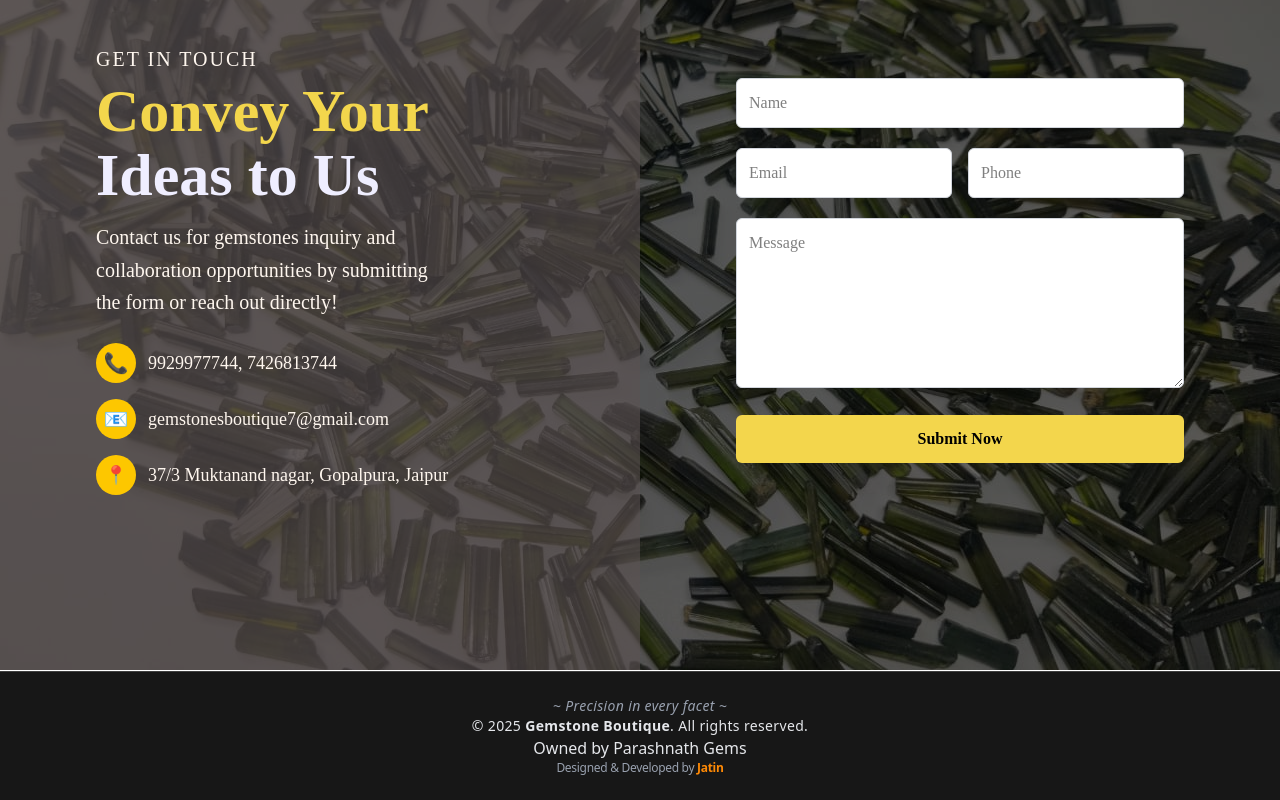
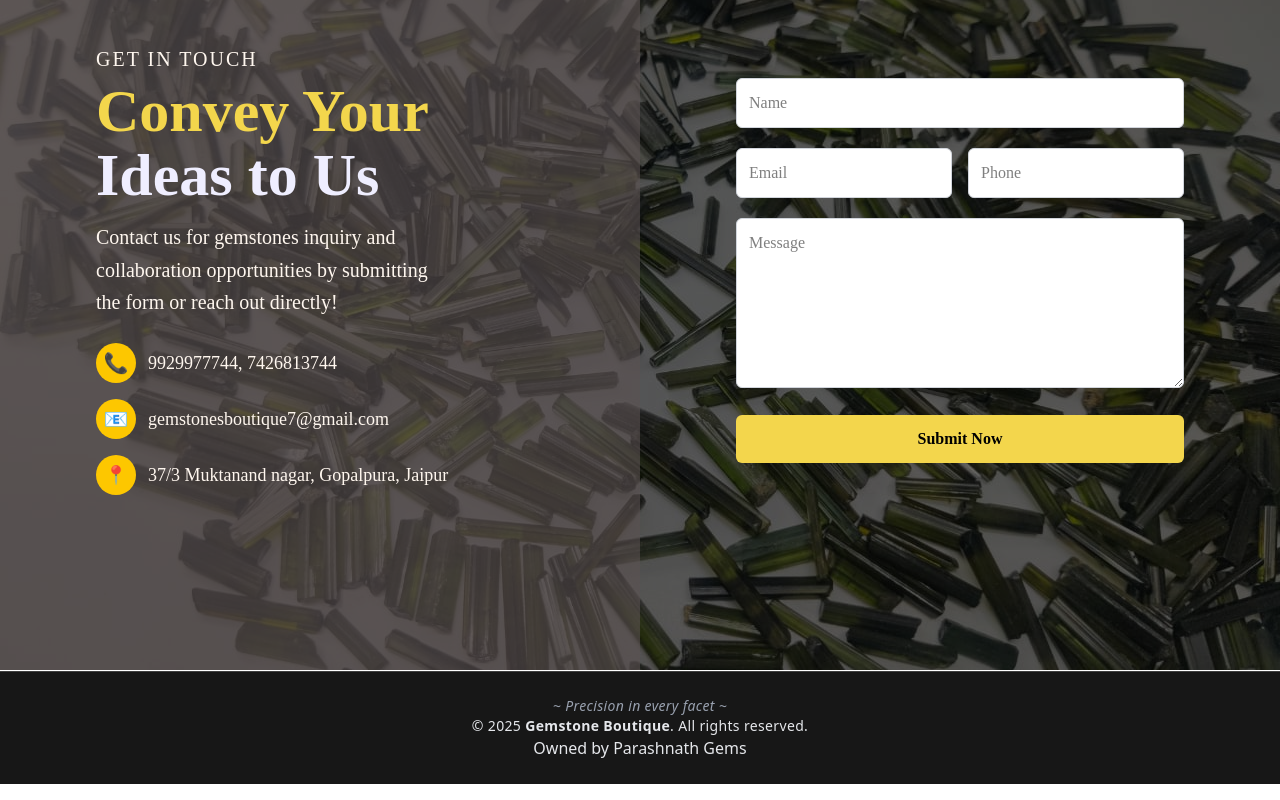
Before and after one commit to JatinMehta007/Freelance-project, a React (Vite) app: page / in a window 1280 px wide. Shown: the part 4336-5136 px from the top of the page. Built offline with nearby package versions, Linux system fonts and the light colour scheme; a web font is replaced by a local one.

Commit message:
Add image

```diff
--- a/src/components/allSlides.js
+++ b/src/components/allSlides.js
@@ -876,7 +876,7 @@ export const allSlides = [
       "background": "black",
       "Interesting_Facts": "Displays A Magical Glow; Symbol Of New Beginnings.",
       "Popular_Uses": "Loved In Ethereal, Boho, And Moon-Inspired Collections.",
-      "Stock_Information": "Any Available in peach and white",
+      "Stock_Information": "Also Available in peach and white",
       "type": "semi-precious"
     },
     {
@@ -886,7 +886,7 @@ export const allSlides = [
       "background": "black",
       "Interesting_Facts": "Displays A Magical Glow; Symbol Of New Beginnings.",
       "Popular_Uses": "Loved In Ethereal, Boho, And Moon-Inspired Collections.",
-      "Stock_Information": "Any Available in peach and white",
+      "Stock_Information": "Also Available in peach and white",
       "type": "semi-precious"
     }
   ],
--- a/src/pages/Footer.jsx
+++ b/src/pages/Footer.jsx
@@ -12,17 +12,7 @@ export const Footer = forwardRef((props, ref) => {
   <p className="text-base ">
     Owned by Parashnath Gems
   </p>
-  <p className="text-xs text-gray-400 tracking-tight">
-    Designed & Developed by{" "}
-    <a
-      href="https://your-portfolio-link.com"
-      className="font-semibold text-orange-400 hover:text-orange-300 transition duration-300"
-      target="_blank"
-      rel="noopener noreferrer"
-    >
-      Jatin
-    </a>
-  </p>
+
 </footer>
   );
 });
```
